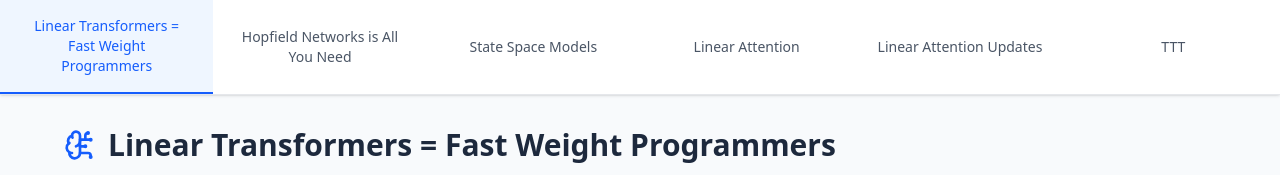
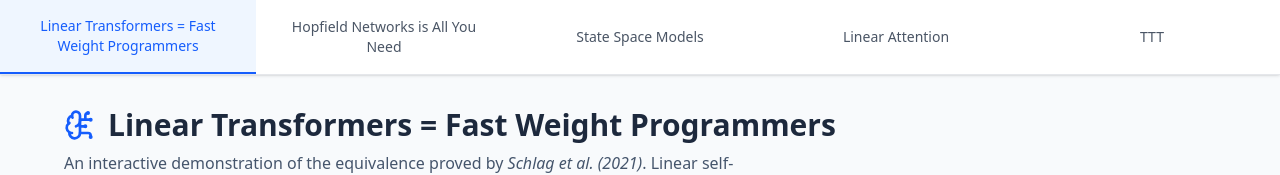
Before and after one commit to bkitano/memory, a React (Vite) app: page / in a window 1280 px wide. Shown: the top 175 px of the page. Built offline with nearby package versions, Linux system fonts and the light colour scheme.

Commit message:
holding off on linear attention updates, not helpful yet

```diff
--- a/src/App.tsx
+++ b/src/App.tsx
@@ -4,7 +4,7 @@ import HopfieldTransformerTutorial from './demos/modern-hopfield'
 import FastWeightSSM from './demos/ssm'
 // import GeometricProjection from './demos/deltanet-is-rotation'
 import LinearAttentionDemo from './demos/linear-attention'
-import LinearAttentionUpdatesDemo from './demos/linear-attention-updates'
+// import LinearAttentionUpdatesDemo from './demos/linear-attention-updates'
 import TTTDemo from './demos/ttt'
 
 type TabId = 'fwp' | 'hopfield' | 'ssm' | 'deltanet' | 'linear-attention' | 'linear-attention-updates' | 'ttt'
@@ -21,7 +21,7 @@ const tabs: TabConfig[] = [
   { id: 'ssm', label: 'State Space Models', component: FastWeightSSM },
   // { id: 'deltanet', label: 'DeltaNet', component: GeometricProjection },
   { id: 'linear-attention', label: 'Linear Attention', component: LinearAttentionDemo },
-  { id: 'linear-attention-updates', label: 'Linear Attention Updates', component: LinearAttentionUpdatesDemo },
+  // { id: 'linear-attention-updates', label: 'Linear Attention Updates', component: LinearAttentionUpdatesDemo },
   { id: 'ttt', label: 'TTT', component: TTTDemo },
 ]
 
```
